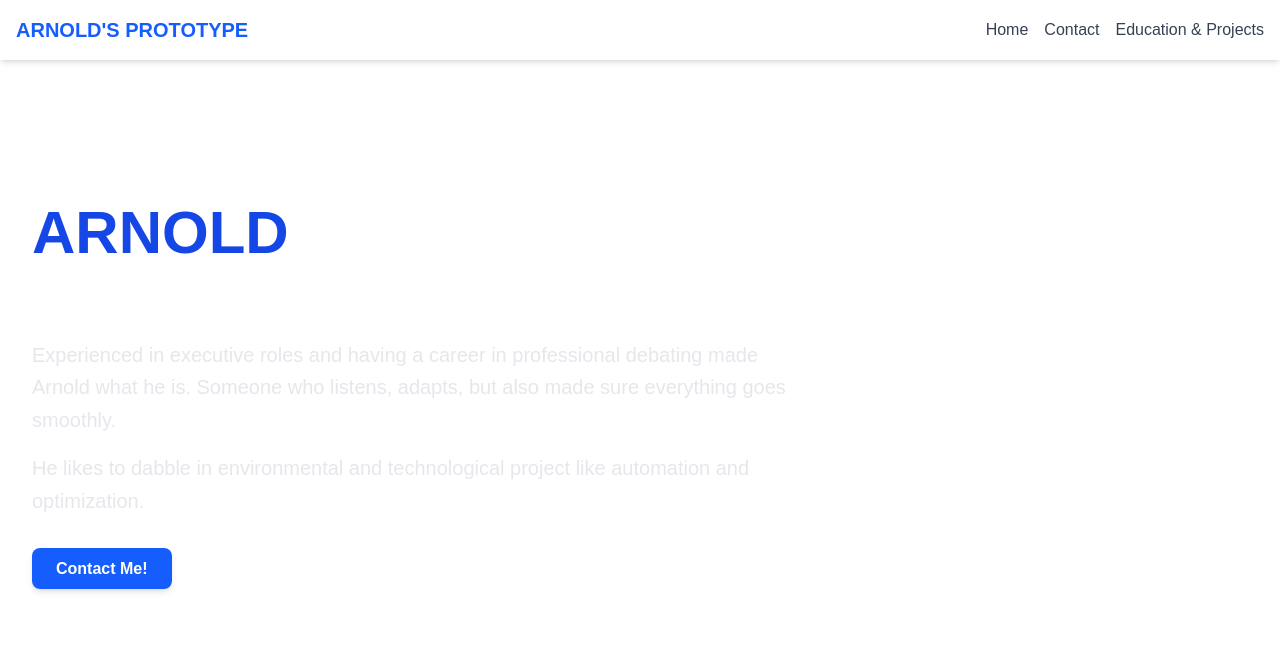
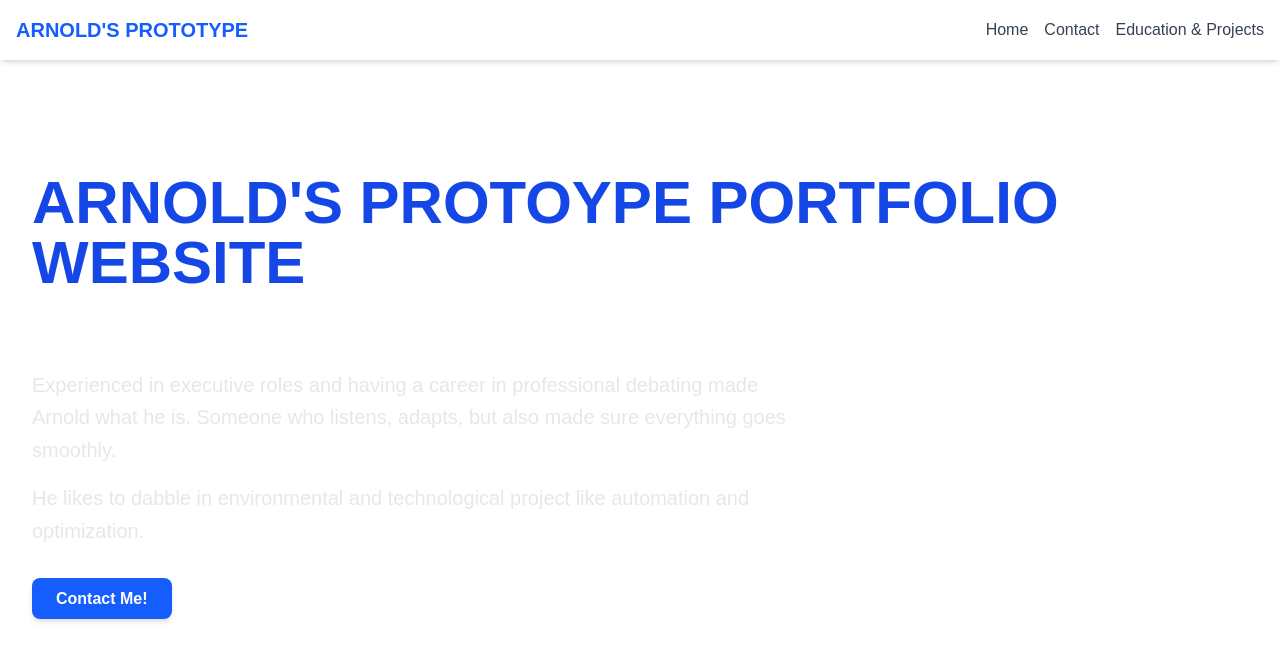
Before and after one commit to Cyphare/my-portfolio, a Next.js app: page / in a window 1280 px wide. Shown: the top 660 px of the page. Built offline with nearby package versions, Linux system fonts and the light colour scheme.

Commit message:
Modify Hero section title and clean up comments
Updated the title in the Hero section and removed comments.

```diff
--- a/pages/index.js
+++ b/pages/index.js
@@ -3,15 +3,10 @@
 export default function HomePage() {
   return (
     <div className="container mx-auto p-8">
-
-      {/* This is a "Hero" section.
-        'min-h-[75vh]' makes it tall (75% of the viewport height).
-        'flex', 'flex-col', 'justify-center' are Tailwind classes to center the content vertically.
-      */}
       <section className="min-h-[75vh] flex flex-col justify-center">
 
         <h1 className="text-6xl font-bold text-blue-700 mb-4">
-          ARNOLD {/* [cite: 1] */}
+          ARNOLD'S PROTOYPE PORTFOLIO WEBSITE {/* [cite: 1] */}
         </h1>
 
         <h2 className="text-3xl font-light text-white mb-6">
```
